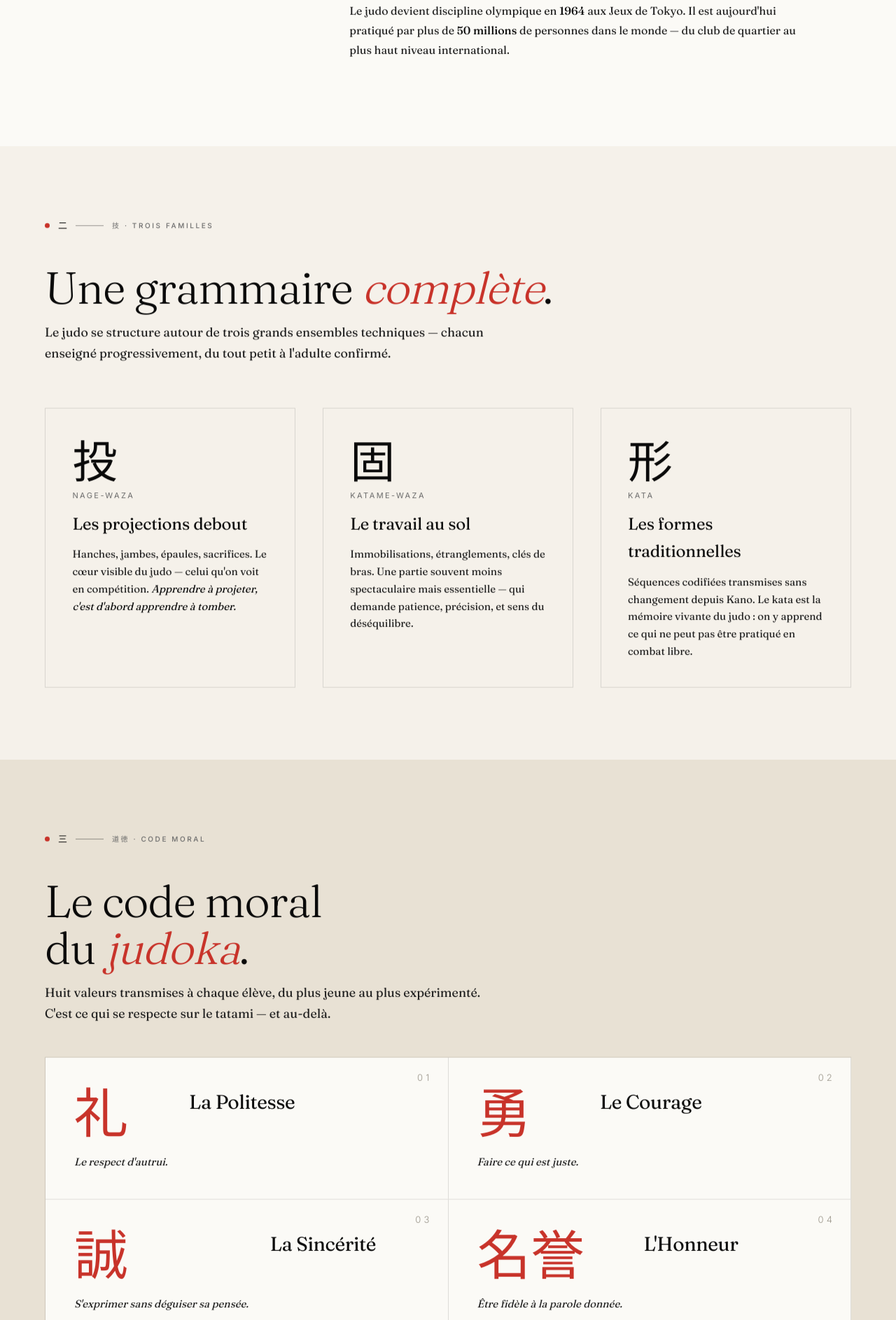
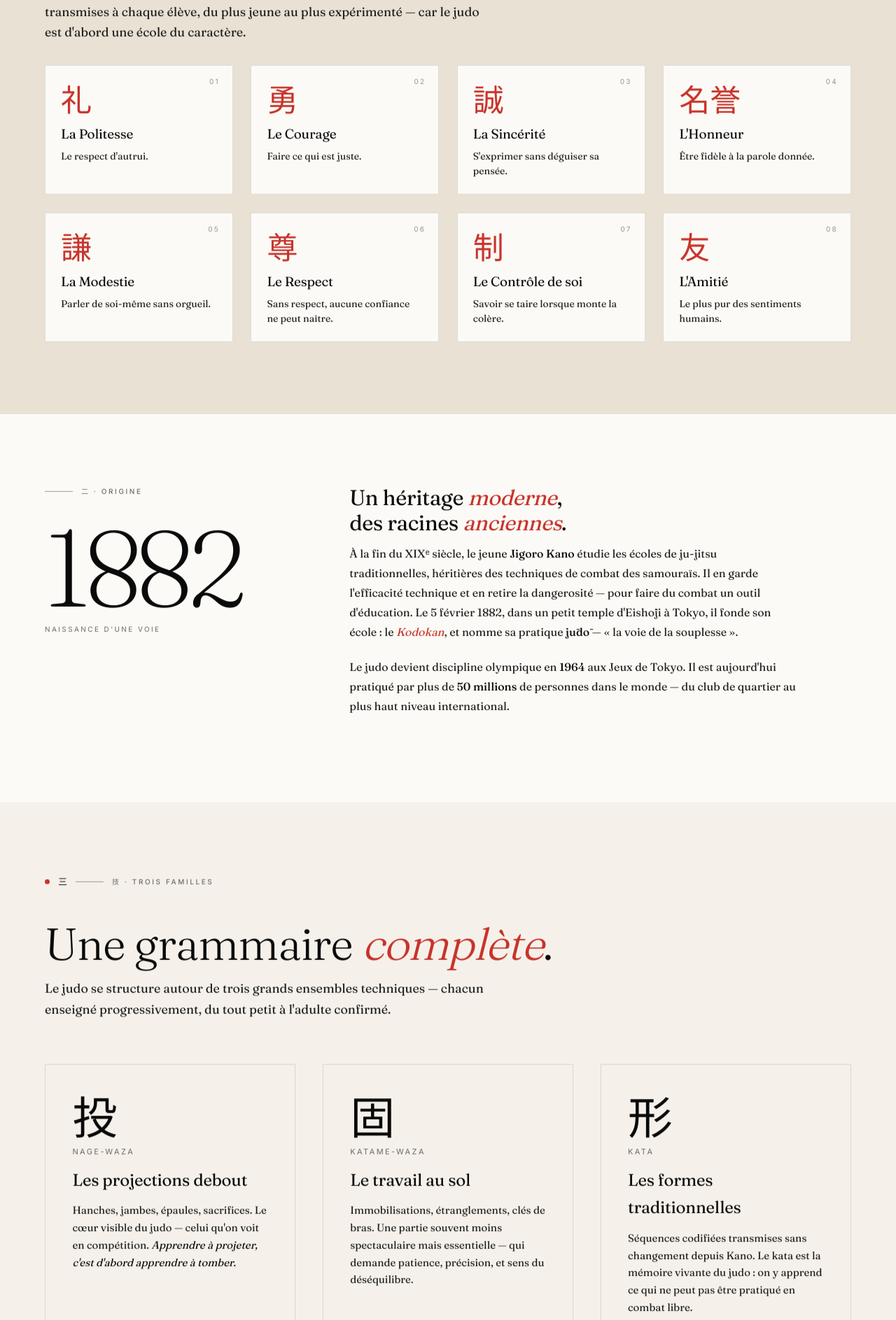
Before and after one commit to bailleulilyas-cell/ame-judo, a Next.js app: page /judo in a window 1280 px wide. Shown: the part 853-2740 px from the top of the page at 70% size. Built offline with nearby package versions, Linux system fonts and the light colour scheme.

Commit message:
fix: code moral compact + repositionné en tête de /judo + lien doc inline simplifié + ScrollReveal accepte id

```diff
--- a/app/adhesion/page.tsx
+++ b/app/adhesion/page.tsx
@@ -48,14 +48,9 @@ export default async function AdhesionPage() {
             {docAnchors.length > 0 && (
               <p className="page-hero-sub" style={{ marginTop: 18 }}>
                 Avant de venir au dojo, pensez à télécharger{" "}
-                {docAnchors.map((d, i) => (
-                  <span key={d.id}>
-                    {i > 0 && (i === docAnchors.length - 1 ? " et " : ", ")}
-                    <a href={`#${d.anchor}`} className="adhesion-inline-link">
-                      {d.nom.toLowerCase()}
-                    </a>
-                  </span>
-                ))}
+                <a href="#documents-section" className="adhesion-inline-link">
+                  les documents
+                </a>
                 {" "}— à compléter et apporter sur place.
               </p>
             )}
@@ -70,7 +65,7 @@ export default async function AdhesionPage() {
 
         {/* ─── Documents à fournir ─── */}
         {docAnchors.length > 0 && (
-          <ScrollReveal as="section" className="section section--sand docs-section">
+          <ScrollReveal as="section" id="documents-section" className="section section--sand docs-section">
             <div className="container">
               <div className="section-header">
                 <span className="section-header-dot" aria-hidden />
--- a/app/globals.css
+++ b/app/globals.css
@@ -1028,74 +1028,60 @@ main { padding-top: var(--nav-h); }
   border-bottom-color: var(--sumi);
 }
 
-/* ─── Code moral du judo (FFJDA) — design éditorial impactant ─── */
+/* ─── Code moral du judo (FFJDA) — format compact, valeur par valeur ─── */
 .code-moral {
   list-style: none;
-  margin: 48px 0 0;
+  margin: 32px 0 0;
   padding: 0;
   display: grid;
-  grid-template-columns: repeat(2, 1fr);
-  gap: 0;
+  grid-template-columns: repeat(4, 1fr);
+  gap: clamp(16px, 2vw, 28px);
   counter-reset: code-moral;
-  border-top: 1px solid var(--hair-color);
-  border-left: 1px solid var(--hair-color);
-}
-@media (max-width: 700px) { .code-moral { grid-template-columns: 1fr; } }
+}
+@media (max-width: 900px) { .code-moral { grid-template-columns: repeat(2, 1fr); } }
+@media (max-width: 480px) { .code-moral { grid-template-columns: 1fr; } }
 
 .code-moral > li {
   counter-increment: code-moral;
   background: var(--paper);
-  border-right: 1px solid var(--hair-color);
-  border-bottom: 1px solid var(--hair-color);
-  padding: clamp(28px, 3.2vw, 44px);
+  border: 1px solid var(--hair-color);
+  padding: 24px 22px 22px;
   position: relative;
-  display: grid;
-  grid-template-columns: auto 1fr;
-  gap: clamp(20px, 2.4vw, 32px);
-  align-items: start;
-  transition: background 0.35s cubic-bezier(0.16, 1, 0.3, 1);
-}
-.code-moral > li:hover { background: var(--bg-warm); }
-.code-moral > li::after {
+  transition: border-color 0.25s, transform 0.25s;
+}
+.code-moral > li:hover { border-color: var(--sumi); transform: translateY(-2px); }
+.code-moral > li::before {
   content: "0" counter(code-moral);
   position: absolute;
-  top: 18px;
-  right: 22px;
+  top: 14px;
+  right: 18px;
   font-family: var(--sans);
-  font-weight: 300;
-  font-size: 13px;
-  letter-spacing: 0.32em;
+  font-size: 10px;
+  letter-spacing: 0.22em;
   color: var(--stone-soft, #B8B0A0);
 }
-
 .code-moral-kanji {
   font-family: var(--serif-jp);
-  font-size: clamp(64px, 6vw, 92px);
-  line-height: 0.85;
+  font-size: 44px;
+  line-height: 1;
   color: var(--red);
   display: block;
-  min-width: 1em;
-  transition: transform 0.4s cubic-bezier(0.16, 1, 0.3, 1);
-}
-.code-moral > li:hover .code-moral-kanji { transform: translateX(4px); }
-
+  margin-bottom: 14px;
+}
 .code-moral > li h3 {
   font-family: var(--serif);
   font-weight: 400;
-  font-size: clamp(22px, 2.2vw, 30px);
-  letter-spacing: -0.015em;
-  line-height: 1.15;
-  margin: 6px 0 10px;
+  font-size: 19px;
+  letter-spacing: -0.01em;
+  margin: 0 0 6px;
   color: var(--sumi);
 }
 .code-moral > li p {
   font-family: var(--serif);
-  font-style: italic;
-  font-size: clamp(15px, 1.15vw, 17px);
-  line-height: 1.6;
+  font-size: 14px;
+  line-height: 1.5;
   color: var(--sumi-soft);
   margin: 0;
-  max-width: 360px;
 }
 
 /* ─── Home teaser judo (section "La voie") ─── */
--- a/app/judo/page.tsx
+++ b/app/judo/page.tsx
@@ -45,13 +45,78 @@ export default function JudoPage() {
           </div>
         </section>
 
-        {/* ─── 01 · ORIGINE ─── */}
+        {/* ─── 01 · CODE MORAL (en premier — il fonde tout le reste) ─── */}
+        <ScrollReveal as="section" className="section section--sand">
+          <div className="container">
+            <div className="section-header">
+              <span className="section-header-dot" aria-hidden />
+              <span className="section-header-num" lang="ja" aria-hidden>一</span>
+              <span className="section-header-rule" aria-hidden />
+              <span className="section-header-label">道徳 · Code moral</span>
+            </div>
+
+            <h2 className="title-lg" style={{ marginBottom: 16 }}>
+              Le code moral<br />
+              du <em>judoka</em>.
+            </h2>
+            <p className="lead">
+              Avant la technique, avant la compétition, il y a ces huit valeurs.
+              Elles sont transmises à chaque élève, du plus jeune au plus expérimenté —
+              car le judo est d&apos;abord une école du caractère.
+            </p>
+
+            <ol className="code-moral">
+              <li>
+                <span className="code-moral-kanji" lang="ja" aria-hidden>礼</span>
+                <h3>La Politesse</h3>
+                <p>Le respect d&apos;autrui.</p>
+              </li>
+              <li>
+                <span className="code-moral-kanji" lang="ja" aria-hidden>勇</span>
+                <h3>Le Courage</h3>
+                <p>Faire ce qui est juste.</p>
+              </li>
+              <li>
+                <span className="code-moral-kanji" lang="ja" aria-hidden>誠</span>
+                <h3>La Sincérité</h3>
+                <p>S&apos;exprimer sans déguiser sa pensée.</p>
+              </li>
+              <li>
+                <span className="code-moral-kanji" lang="ja" aria-hidden>名誉</span>
+                <h3>L&apos;Honneur</h3>
+                <p>Être fidèle à la parole donnée.</p>
+              </li>
+              <li>
+                <span className="code-moral-kanji" lang="ja" aria-hidden>謙</span>
+                <h3>La Modestie</h3>
+                <p>Parler de soi-même sans orgueil.</p>
+              </li>
+              <li>
+                <span className="code-moral-kanji" lang="ja" aria-hidden>尊</span>
+                <h3>Le Respect</h3>
+                <p>Sans respect, aucune confiance ne peut naître.</p>
+              </li>
+              <li>
+                <span className="code-moral-kanji" lang="ja" aria-hidden>制</span>
+                <h3>Le Contrôle de soi</h3>
+                <p>Savoir se taire lorsque monte la colère.</p>
+              </li>
+              <li>
+                <span className="code-moral-kanji" lang="ja" aria-hidden>友</span>
+                <h3>L&apos;Amitié</h3>
+                <p>Le plus pur des sentiments humains.</p>
+              </li>
+            </ol>
+          </div>
+        </ScrollReveal>
+
+        {/* ─── 02 · ORIGINE ─── */}
         <ScrollReveal as="section" className="section section--paper">
           <div className="container judo-grid">
             <div className="judo-grid-aside">
               <div className="section-header">
                 <span className="section-header-rule" aria-hidden />
-                <span className="section-header-label">一 · Origine</span>
+                <span className="section-header-label">二 · Origine</span>
               </div>
               <div className="judo-bigdate" aria-hidden>1882</div>
               <p className="judo-bigdate-cap">Naissance d&apos;une voie</p>
@@ -79,12 +144,12 @@ export default function JudoPage() {
           </div>
         </ScrollReveal>
 
-        {/* ─── 02 · TECHNIQUES ─── */}
+        {/* ─── 03 · TECHNIQUES ─── */}
         <ScrollReveal as="section" className="section">
           <div className="container">
             <div className="section-header">
               <span className="section-header-dot" aria-hidden />
-              <span className="section-header-num" lang="ja" aria-hidden>二</span>
+              <span className="section-header-num" lang="ja" aria-hidden>三</span>
               <span className="section-header-rule" aria-hidden />
               <span className="section-header-label">技 · Trois familles</span>
             </div>
@@ -131,70 +196,6 @@ export default function JudoPage() {
                 </p>
               </article>
             </div>
-          </div>
-        </ScrollReveal>
-
-        {/* ─── 03 · CODE MORAL ─── */}
-        <ScrollReveal as="section" className="section section--sand">
-          <div className="container">
-            <div className="section-header">
-              <span className="section-header-dot" aria-hidden />
-              <span className="section-header-num" lang="ja" aria-hidden>三</span>
-              <span className="section-header-rule" aria-hidden />
-              <span className="section-header-label">道徳 · Code moral</span>
-            </div>
-
-            <h2 className="title-lg" style={{ marginBottom: 16 }}>
-              Le code moral<br />
-              du <em>judoka</em>.
-            </h2>
-            <p className="lead">
-              Huit valeurs transmises à chaque élève, du plus jeune au plus expérimenté.
-              C&apos;est ce qui se respecte sur le tatami — et au-delà.
-            </p>
-
-            <ol className="code-moral">
-              <li>
-                <span className="code-moral-kanji" lang="ja" aria-hidden>礼</span>
-                <h3>La Politesse</h3>
-                <p>Le respect d&apos;autrui.</p>
-              </li>
-              <li>
-                <span className="code-moral-kanji" lang="ja" aria-hidden>勇</span>
-                <h3>Le Courage</h3>
-                <p>Faire ce qui est juste.</p>
-              </li>
-              <li>
-                <span className="code-moral-kanji" lang="ja" aria-hidden>誠</span>
-                <h3>La Sincérité</h3>
-                <p>S&apos;exprimer sans déguiser sa pensée.</p>
-              </li>
-              <li>
-                <span className="code-moral-kanji" lang="ja" aria-hidden>名誉</span>
-                <h3>L&apos;Honneur</h3>
-                <p>Être fidèle à la parole donnée.</p>
-              </li>
-              <li>
-                <span className="code-moral-kanji" lang="ja" aria-hidden>謙</span>
-                <h3>La Modestie</h3>
-                <p>Parler de soi-même sans orgueil.</p>
-              </li>
-              <li>
-                <span className="code-moral-kanji" lang="ja" aria-hidden>尊</span>
-                <h3>Le Respect</h3>
-                <p>Sans respect, aucune confiance ne peut naître.</p>
-              </li>
-              <li>
-                <span className="code-moral-kanji" lang="ja" aria-hidden>制</span>
-                <h3>Le Contrôle de soi</h3>
-                <p>Savoir se taire lorsque monte la colère.</p>
-              </li>
-              <li>
-                <span className="code-moral-kanji" lang="ja" aria-hidden>友</span>
-                <h3>L&apos;Amitié</h3>
-                <p>Le plus pur des sentiments humains.</p>
-              </li>
-            </ol>
           </div>
         </ScrollReveal>
 
--- a/components/ScrollReveal.tsx
+++ b/components/ScrollReveal.tsx
@@ -8,6 +8,7 @@ interface Props {
   threshold?: number;   // 0..1
   className?: string;
   as?: "div" | "section" | "article" | "li";
+  id?: string;
 }
 
 /**
@@ -20,6 +21,7 @@ export default function ScrollReveal({
   threshold = 0.12,
   className = "",
   as: Tag = "div",
+  id,
 }: Props) {
   const ref = useRef<HTMLElement>(null);
   const [visible, setVisible] = useState(false);
@@ -55,6 +57,7 @@ export default function ScrollReveal({
   return (
     <TagComponent
       ref={ref}
+      id={id}
       className={`reveal${visible ? " is-visible" : ""}${className ? ` ${className}` : ""}`}
       style={{ transitionDelay: visible ? `${delay}ms` : "0ms" }}
     >
```
